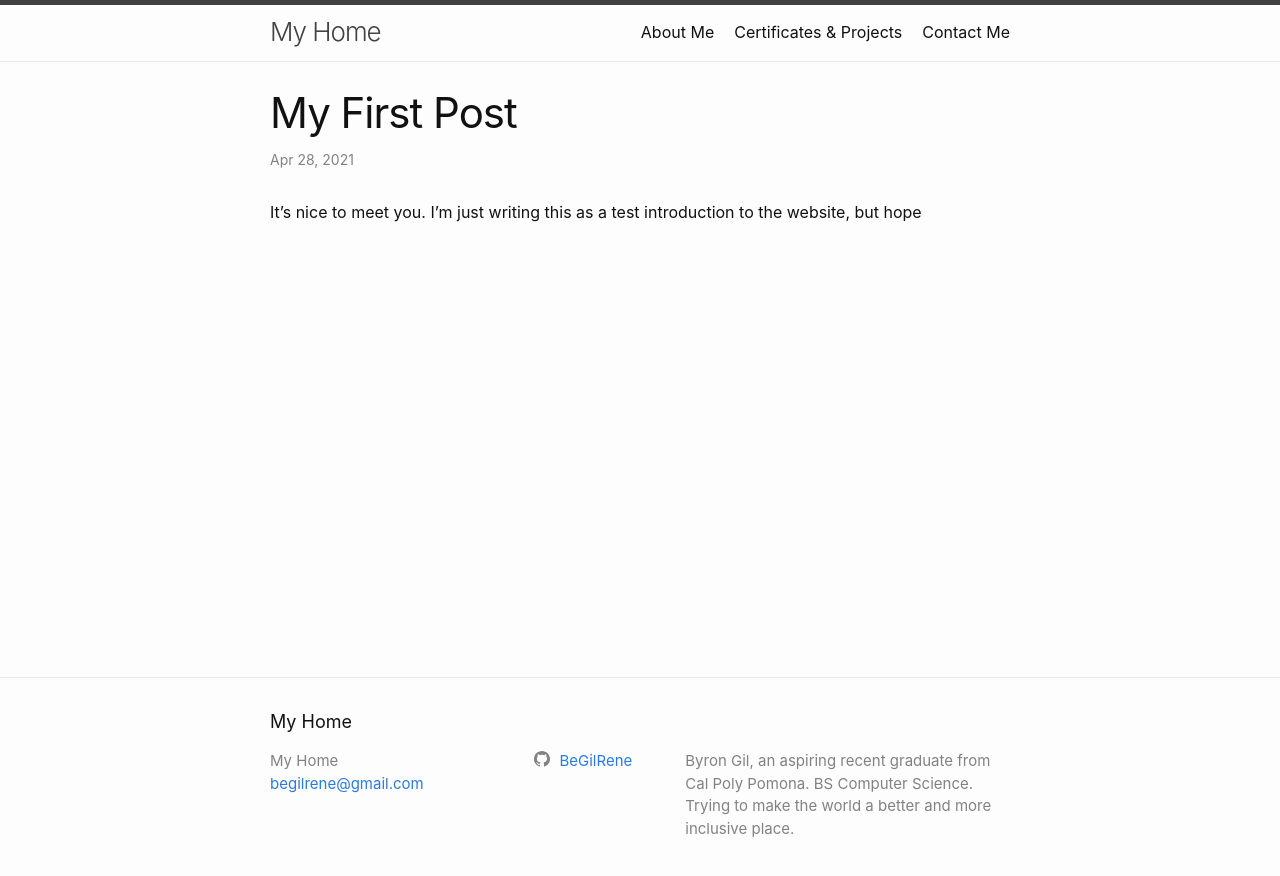
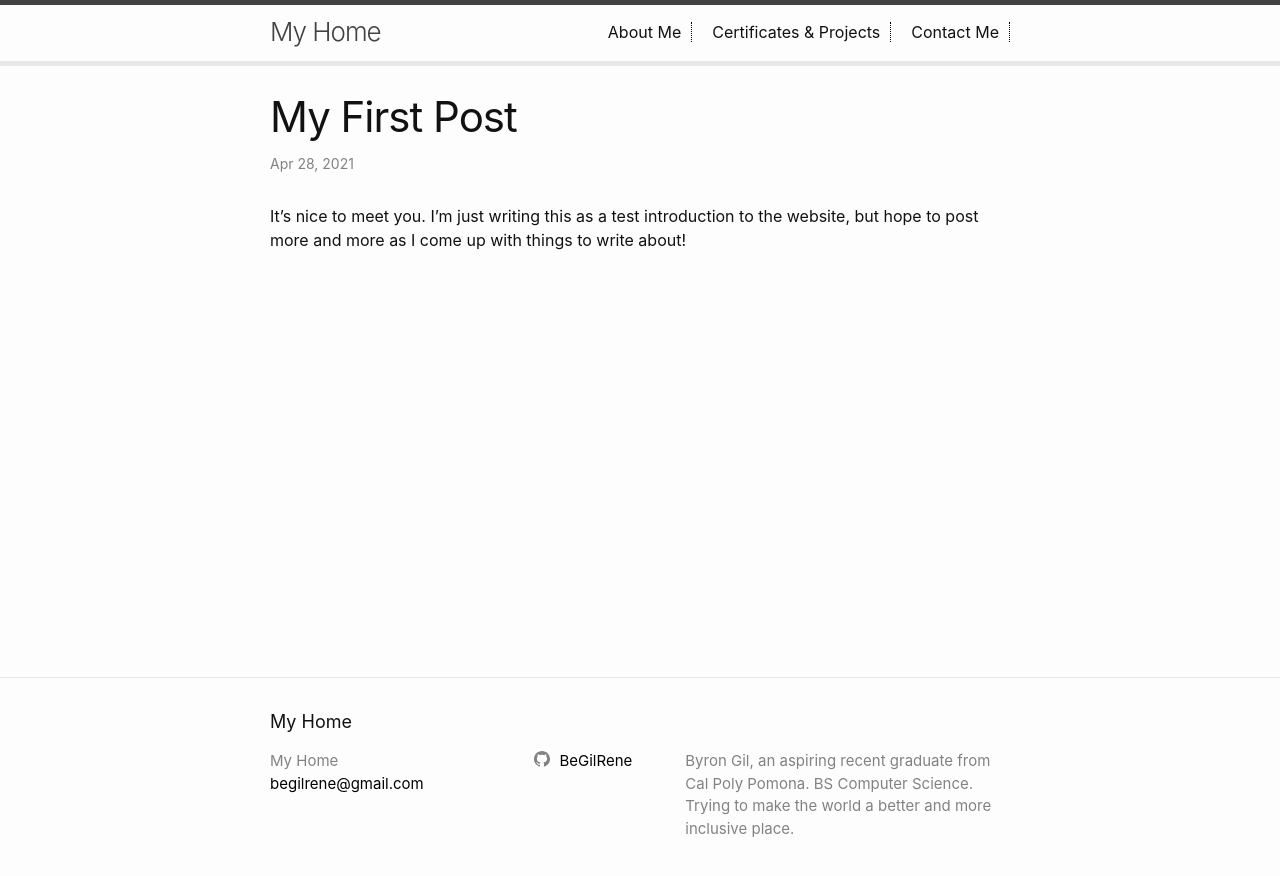
Before and after one commit to begilrene/begilrene.github.io, a Jekyll site: the page built from docs/_posts/2021-04-28-My first post.md, in a window 1280 px wide. Shown: the top 876 px of the page. Built offline with Jekyll 4.4.1, drawn with Linux system fonts in a browser that asks for light colours.

Commit message:
Editing some css

```diff
--- a/docs/_posts/2021-04-28-My first post.md
+++ b/docs/_posts/2021-04-28-My first post.md
@@ -5,4 +5,5 @@ date: 2021-04-28 12:29:00 -8000
 categories: blog
 ---
 
-It's nice to meet you. I'm just writing this as a test introduction to the website, but hope
+It's nice to meet you. I'm just writing this as a test introduction to the website, but hope to post more and more as I come up
+with things to write about!
--- a/docs/_sass/minima/_base.scss
+++ b/docs/_sass/minima/_base.scss
@@ -55,7 +55,7 @@ main {
  * Images
  */
 img {
-  max-width: 100%;
+  max-width: 50%;
   vertical-align: middle;
 }
 
@@ -105,6 +105,8 @@ h1, h2, h3, h4, h5, h6 {
 a {
   color: $brand-color;
   text-decoration: none;
+    border-right: 30px;
+    color:black;
 
   &:visited {
     color: darken($brand-color, 15%);
--- a/docs/_sass/minima/_layout.scss
+++ b/docs/_sass/minima/_layout.scss
@@ -3,7 +3,7 @@
  */
 .site-header {
   border-top: 5px solid $grey-color-dark;
-  border-bottom: 1px solid $grey-color-light;
+  border-bottom: 5px solid $grey-color-light;
   min-height: $spacing-unit * 1.865;
 
   // Positioning context for the mobile navigation icon
@@ -39,7 +39,9 @@
   .page-link {
     color: $text-color;
     line-height: $base-line-height;
-
+    padding-right: 10px;
+    border-right: 1px solid black;
+    border-right-style: dotted;
     // Gaps between nav items, but not on the last one
     &:not(:last-child) {
       margin-right: 20px;
@@ -52,7 +54,7 @@
     right: $spacing-unit / 2;
     background-color: $background-color;
     border: 1px solid $grey-color-light;
-    border-radius: 5px;
+    border-radius: 15px;
     text-align: right;
 
     label[for="nav-trigger"] {
```
Also changed, not shown: docs/certificates.md (+6 -6 lines).
